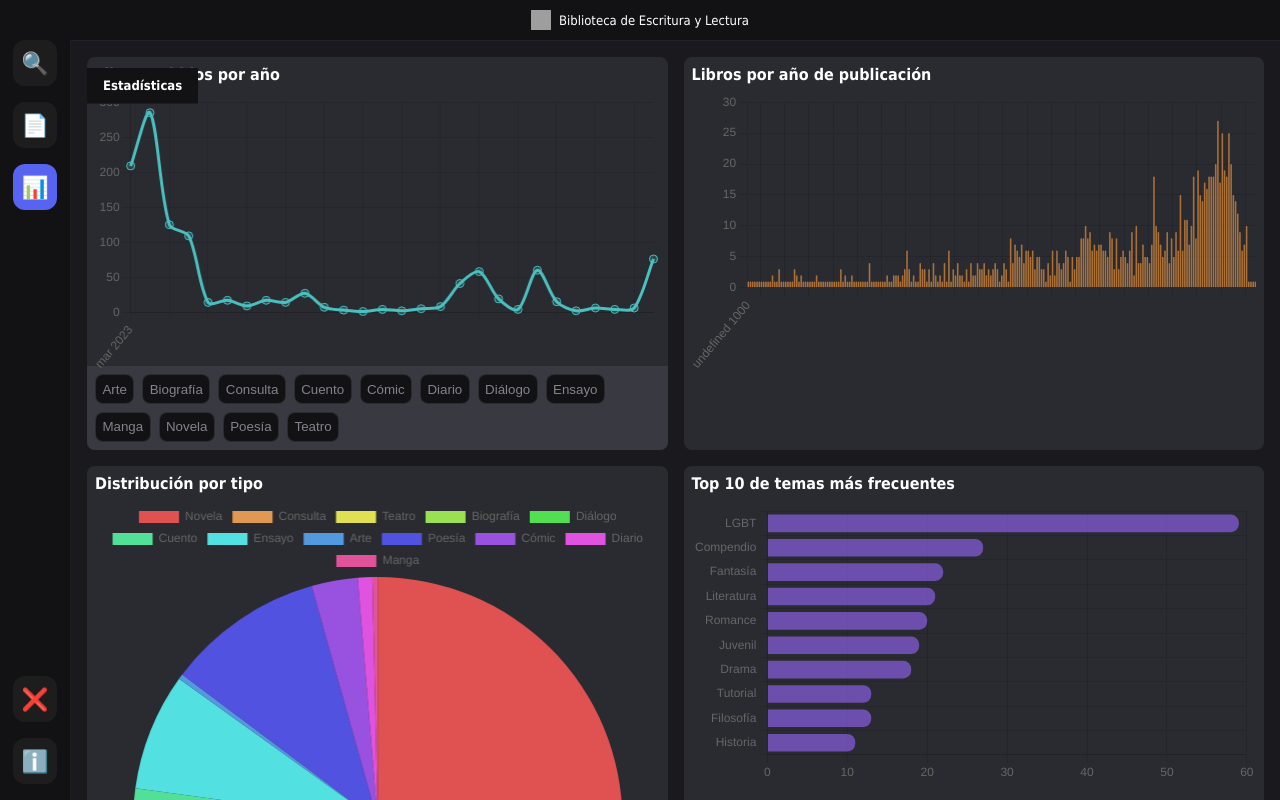
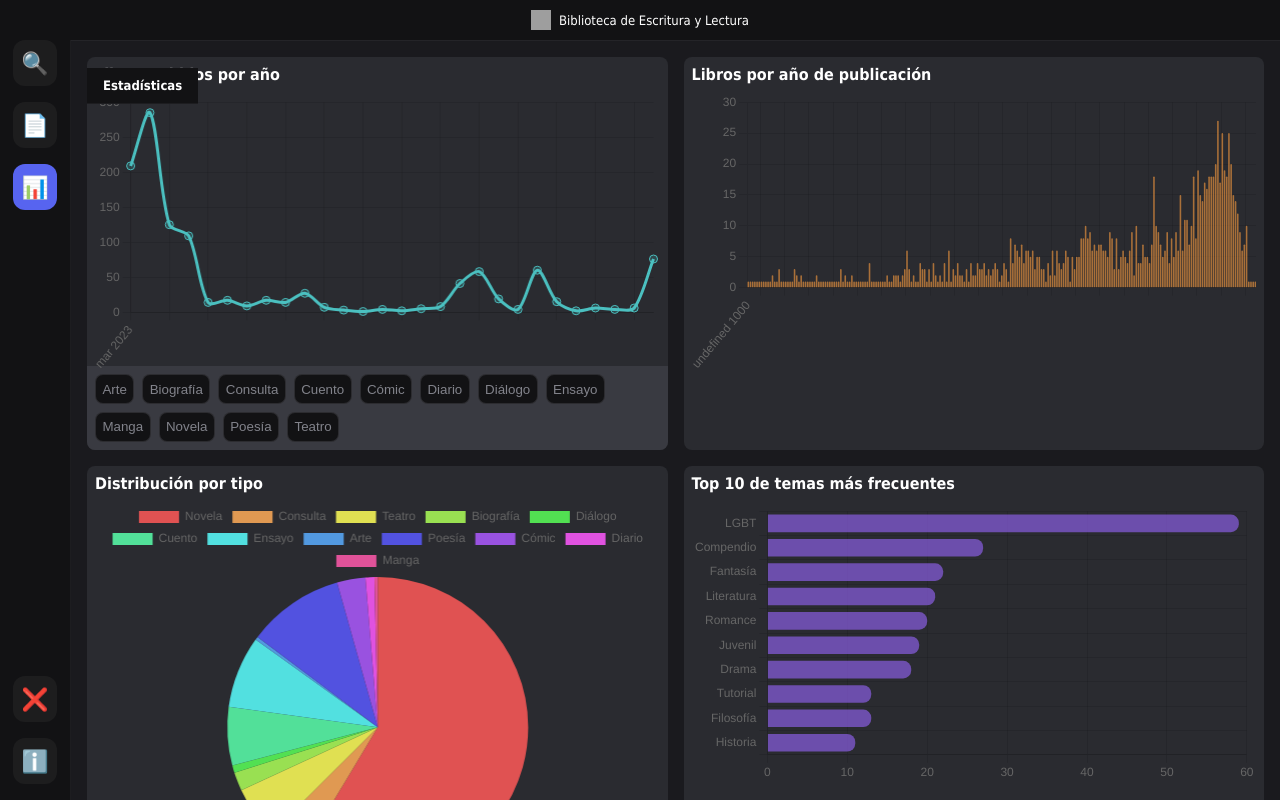
Before and after one commit to EscrituraYLectura/biblioteca, a Next.js app: page /estadisticas in a window 1280 px wide. Built offline with nearby package versions, Linux system fonts and the light colour scheme; grey boxes are pictures that could not be loaded; a web font is replaced by a local one.

Commit message:
Decrease size of pie charts circle

```diff
--- a/components/GenerateGraphics.tsx
+++ b/components/GenerateGraphics.tsx
@@ -306,7 +306,7 @@ export default function GraficoSubidas() {
 
                 <div className="contenedor-grafico">
                     <h2>Distribución por tipo</h2>
-                    <Pie data={datosTipo} />
+                    <Pie data={datosTipo} options={{ aspectRatio: 1.5 }} />
                 </div>
 
                 <div className="contenedor-grafico">
@@ -316,12 +316,12 @@ export default function GraficoSubidas() {
 
                 <div className="contenedor-grafico">
                     <h2>Distribución por idioma</h2>
-                    <Pie data={datosIdioma} />
+                    <Pie data={datosIdioma} options={{ aspectRatio: 1.5 }} />
                 </div>
 
                 <div className="contenedor-grafico">
                     <h2>Distribución por idioma original</h2>
-                    <Pie data={datosOriginal} />
+                    <Pie data={datosOriginal} options={{ aspectRatio: 1.5 }} />
                 </div>
             </main>
         </>
```
